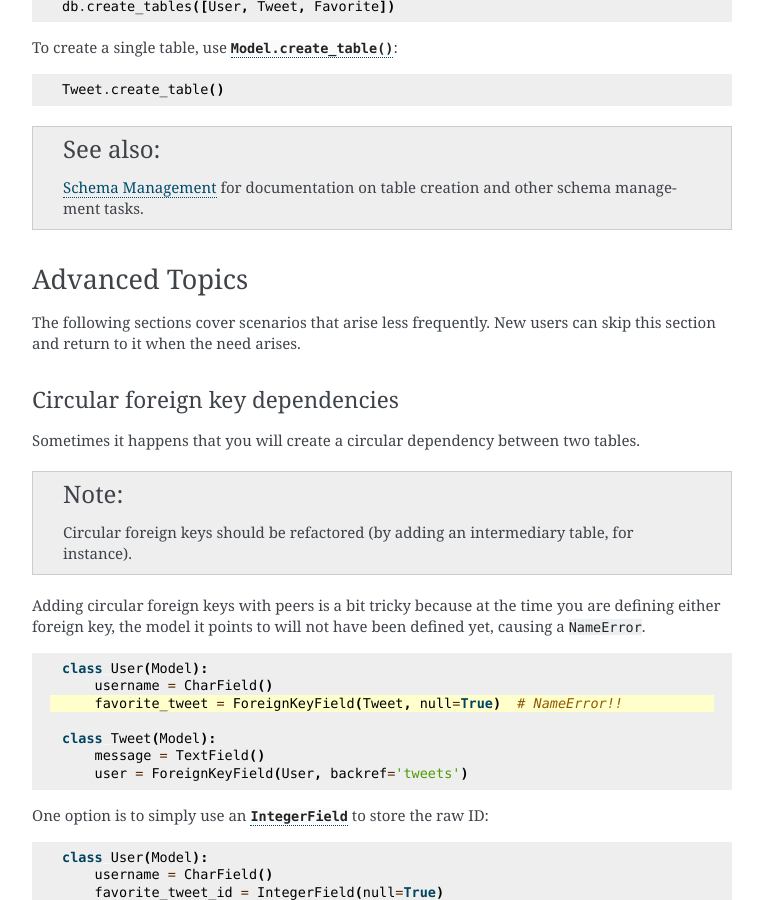
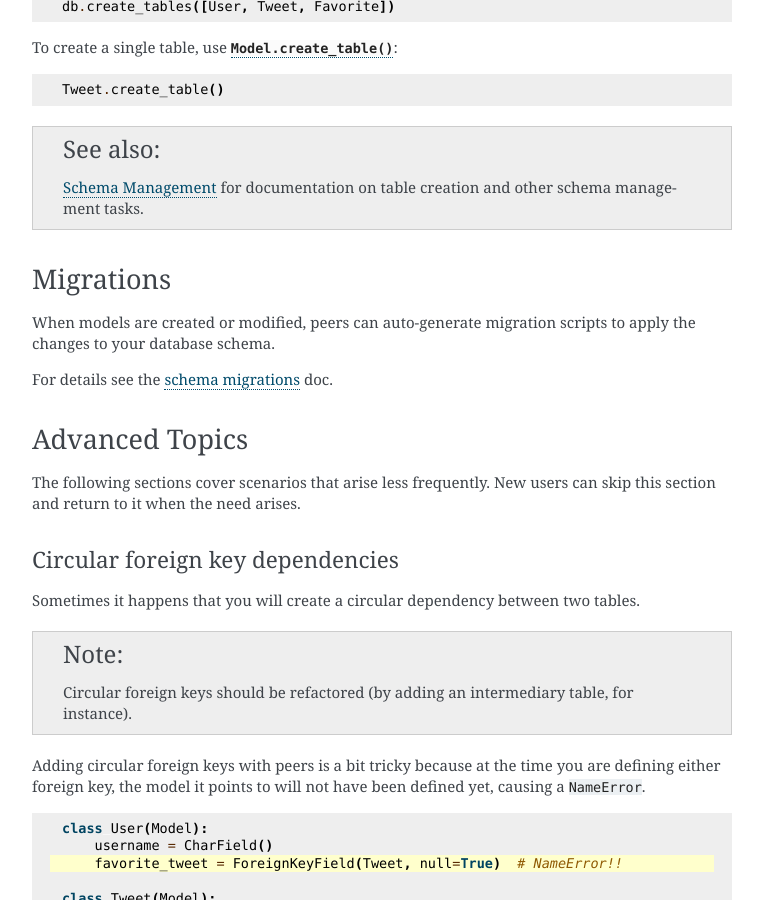
Before and after one commit to Star-DreamDev/myPeers, a Sphinx documentation site: the page built from docs/peers/models.rst, in a window 1280 px wide and 900 px high, scrolled down 23497 px. Shown: the whole window, without its empty margins (378-1141 px from the left). Built offline with Sphinx 7.4.7, drawn with Linux system fonts in a browser that asks for light colours; the version number could not be read and is left out.

Commit message:
Add blurb below creating tables.

```diff
--- a/docs/index.rst
+++ b/docs/index.rst
@@ -18,6 +18,7 @@ production workloads of all sizes since 2010.
 * flexible query-builder that exposes full power of SQL
 * supports :ref:`sqlite, mysql, mariadb, postgresql <database>`.
 * :ref:`asyncio support <pwasyncio>`
+* :ref:`schema migrations <migration-runner>` with diff-based generation (``pwmigrate``)
 * tons of extensions
 * use with :ref:`flask <flask>`, :ref:`fastapi <fastapi>`, :ref:`pydantic <pydantic>`
   and :ref:`more <framework-integration>`
--- a/docs/peers/models.rst
+++ b/docs/peers/models.rst
@@ -1392,6 +1392,14 @@ To create a single table, use :meth:`Model.create_table`:
    :ref:`schema` for documentation on table creation and other schema
    management tasks.
 
+Migrations
+----------
+
+When models are created or modified, peers can auto-generate migration scripts
+to apply the changes to your database schema.
+
+For details see the :ref:`schema migrations <migration-runner>` doc.
+
 .. _advanced-model-topics:
 
 Advanced Topics
```
